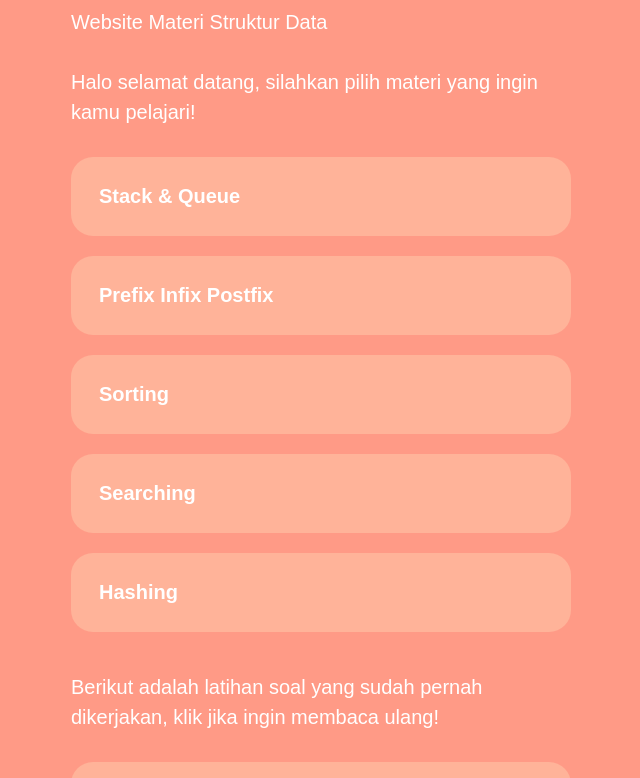
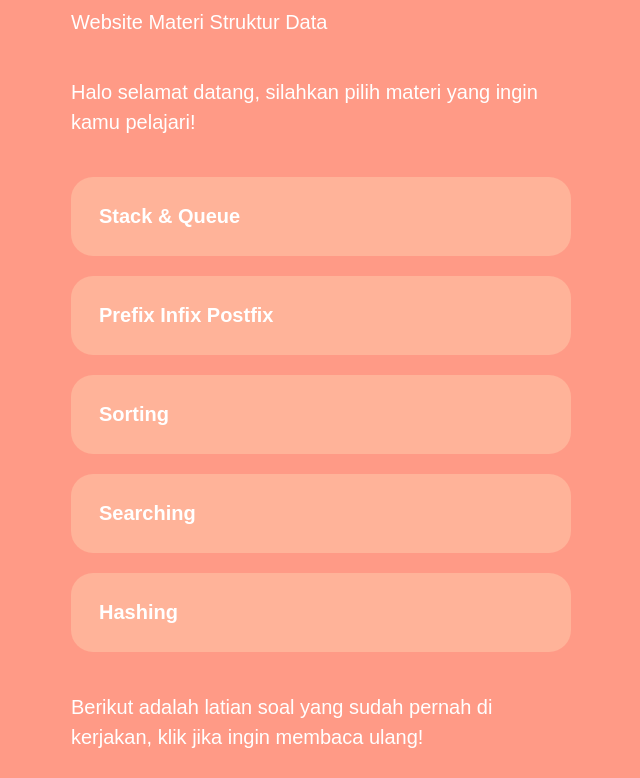
Before and after one commit to IrmaAnnisatulJannah/StrukdatF, a plain HTML site: page index.html in a window 1280 px wide. Shown: the part 98-876 px from the top of the page, without its empty margins (319-959 px from the left). Drawn offline with Linux system fonts and the light colour scheme.

Commit message:
update html

```diff
--- a/index.html
+++ b/index.html
@@ -39,7 +39,7 @@
 
     .subtitle{
       font-size:20px;
-      margin-bottom:30px;
+      margin-bottom:40px;
       line-height:1.5;
     }
 
@@ -92,9 +92,6 @@
       Halo selamat datang, silahkan pilih materi yang ingin kamu pelajari!
     </p>
 
-
-    <!-- MATERI -->
-
     <div class="menu">
 
       <div class="card">
@@ -129,12 +126,8 @@
 
     </div>
 
-
-    <!-- LATIHAN SOAL -->
-
     <p class="subtitle">
-      Berikut adalah latihan soal yang sudah pernah dikerjakan,
-      klik jika ingin membaca ulang!
+      Berikut adalah latian soal yang sudah pernah di kerjakan, klik jika ingin membaca ulang!
     </p>
 
     <div class="menu">
```
